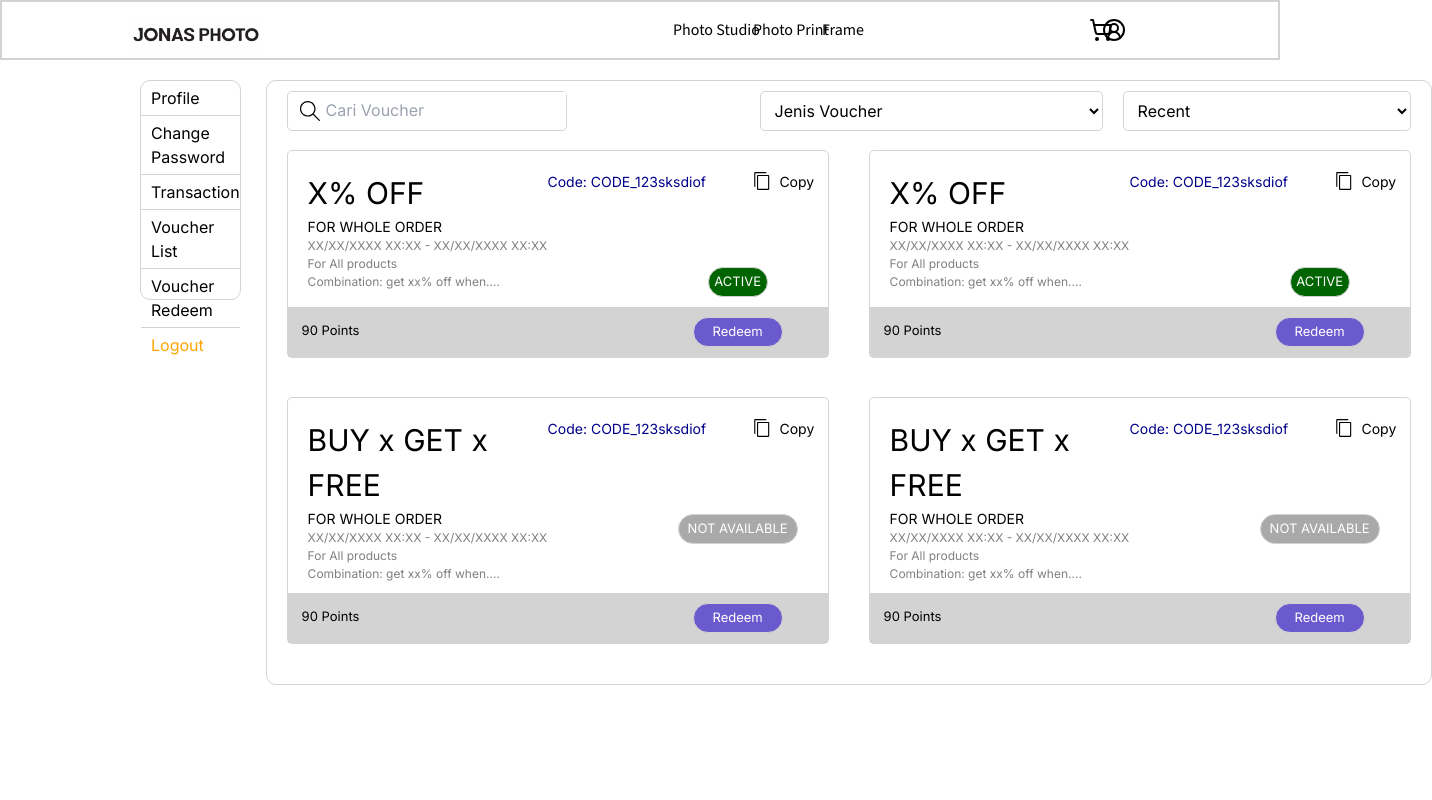
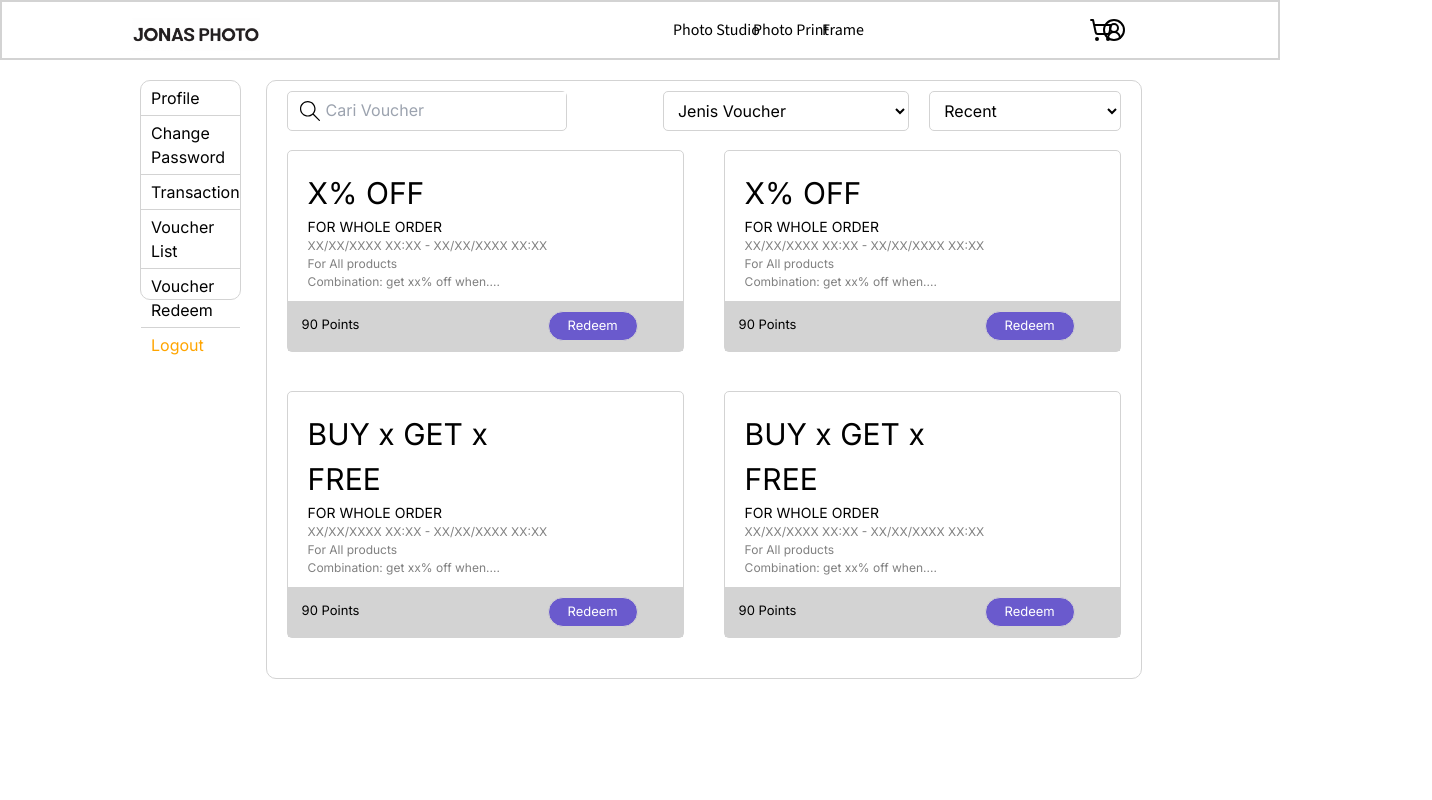
Before and after one commit to adriswara/next, a Next.js app: page /profile/voucherRedeem in a window 1280 px wide. Shown: the top 800 px of the page, 1432 px wide, since content can reach past the window. Built offline with nearby package versions, Linux system fonts and the light colour scheme.

Commit message:
delete unused for redeem

```diff
--- a/src/app/profile/voucherRedeem/page.tsx
+++ b/src/app/profile/voucherRedeem/page.tsx
@@ -203,17 +203,7 @@ export default function Home() {
                         </div>
                         <div style={voucherRightComponent}>
                             <div style={voucherRightCode}>
-                                <div style={voucherCodeLine}>Code: CODE_123sksdiof</div>
-                                <div style={voucherCodeCopy}>
-                                    <svg fill="#000000" width="20px" height="20px" viewBox="0 0 36 36" version="1.1" preserveAspectRatio="xMidYMid meet" xmlns="http://www.w3.org/2000/svg" >
-                                        <title>copy-line</title>
-                                        <path d="M29.5,7h-19A1.5,1.5,0,0,0,9,8.5v24A1.5,1.5,0,0,0,10.5,34h19A1.5,1.5,0,0,0,31,32.5V8.5A1.5,1.5,0,0,0,29.5,7ZM29,32H11V9H29Z"></path><path d="M26,3.5A1.5,1.5,0,0,0,24.5,2H5.5A1.5,1.5,0,0,0,4,3.5v24A1.5,1.5,0,0,0,5.5,29H6V4H26Z" ></path>
-                                        <rect x="0" y="0" width="36" height="36" fill-opacity="0" />
-                                    </svg>
-                                    Copy
-                                </div>
                             </div>
-                            <div style={voucherRightStatus}><button type="button" disabled style={buttonVoucherRightStatusActive}>ACTIVE</button></div>
                         </div>
                         <div style={priceButtonDiv}><p style={priceText}>90 Points</p></div>
                         <div style={priceButtonDiv}><link rel="stylesheet" href="" /><button style={buttonRedeem}>Redeem</button></div>
@@ -228,17 +218,7 @@ export default function Home() {
                         </div>
                         <div style={voucherRightComponent}>
                             <div style={voucherRightCode}>
-                                <div style={voucherCodeLine}>Code: CODE_123sksdiof</div>
-                                <div style={voucherCodeCopy}>
-                                    <svg fill="#000000" width="20px" height="20px" viewBox="0 0 36 36" version="1.1" preserveAspectRatio="xMidYMid meet" xmlns="http://www.w3.org/2000/svg" >
-                                        <title>copy-line</title>
-                                        <path d="M29.5,7h-19A1.5,1.5,0,0,0,9,8.5v24A1.5,1.5,0,0,0,10.5,34h19A1.5,1.5,0,0,0,31,32.5V8.5A1.5,1.5,0,0,0,29.5,7ZM29,32H11V9H29Z"></path><path d="M26,3.5A1.5,1.5,0,0,0,24.5,2H5.5A1.5,1.5,0,0,0,4,3.5v24A1.5,1.5,0,0,0,5.5,29H6V4H26Z" ></path>
-                                        <rect x="0" y="0" width="36" height="36" fill-opacity="0" />
-                                    </svg>
-                                    Copy
-                                </div>
                             </div>
-                            <div style={voucherRightStatus}><button type="button" disabled style={buttonVoucherRightStatusActive}>ACTIVE</button></div>
                         </div>
                         <div style={priceButtonDiv}><p style={priceText}>90 Points</p></div>
                         <div style={priceButtonDiv}><link rel="stylesheet" href="" /><button style={buttonRedeem}>Redeem</button></div>
@@ -257,17 +237,7 @@ export default function Home() {
                             </div>
                             <div style={voucherRightComponent}>
                                 <div style={voucherRightCode}>
-                                    <div style={voucherCodeLine}>Code: CODE_123sksdiof</div>
-                                    <div style={voucherCodeCopy}>
-                                        <svg fill="#000000" width="20px" height="20px" viewBox="0 0 36 36" version="1.1" preserveAspectRatio="xMidYMid meet" xmlns="http://www.w3.org/2000/svg" >
-                                            <title>copy-line</title>
-                                            <path d="M29.5,7h-19A1.5,1.5,0,0,0,9,8.5v24A1.5,1.5,0,0,0,10.5,34h19A1.5,1.5,0,0,0,31,32.5V8.5A1.5,1.5,0,0,0,29.5,7ZM29,32H11V9H29Z"></path><path d="M26,3.5A1.5,1.5,0,0,0,24.5,2H5.5A1.5,1.5,0,0,0,4,3.5v24A1.5,1.5,0,0,0,5.5,29H6V4H26Z" ></path>
-                                            <rect x="0" y="0" width="36" height="36" fill-opacity="0" />
-                                        </svg>
-                                        Copy
-                                    </div>
                                 </div>
-                                <div style={voucherRightStatus}><button type="button" disabled style={buttonVoucherRightStatusNotAvailable}>NOT AVAILABLE</button></div>
                             </div>
                             <div style={priceButtonDiv}><p style={priceText}>90 Points</p></div>
                             <div style={priceButtonDiv}><link rel="stylesheet" href="" /><button style={buttonRedeem}>Redeem</button></div>
@@ -282,17 +252,7 @@ export default function Home() {
                             </div>
                             <div style={voucherRightComponent}>
                                 <div style={voucherRightCode}>
-                                    <div style={voucherCodeLine}>Code: CODE_123sksdiof</div>
-                                    <div style={voucherCodeCopy}>
-                                        <svg fill="#000000" width="20px" height="20px" viewBox="0 0 36 36" version="1.1" preserveAspectRatio="xMidYMid meet" xmlns="http://www.w3.org/2000/svg" >
-                                            <title>copy-line</title>
-                                            <path d="M29.5,7h-19A1.5,1.5,0,0,0,9,8.5v24A1.5,1.5,0,0,0,10.5,34h19A1.5,1.5,0,0,0,31,32.5V8.5A1.5,1.5,0,0,0,29.5,7ZM29,32H11V9H29Z"></path><path d="M26,3.5A1.5,1.5,0,0,0,24.5,2H5.5A1.5,1.5,0,0,0,4,3.5v24A1.5,1.5,0,0,0,5.5,29H6V4H26Z" ></path>
-                                            <rect x="0" y="0" width="36" height="36" fill-opacity="0" />
-                                        </svg>
-                                        Copy
-                                    </div>
                                 </div>
-                                <div style={voucherRightStatus}><button type="button" disabled style={buttonVoucherRightStatusNotAvailable}>NOT AVAILABLE</button></div>
                             </div>
                             <div style={priceButtonDiv}><p style={priceText}>90 Points</p></div>
                             <div style={priceButtonDiv}><link rel="stylesheet" href="" /><button style={buttonRedeem}>Redeem</button></div>
```
